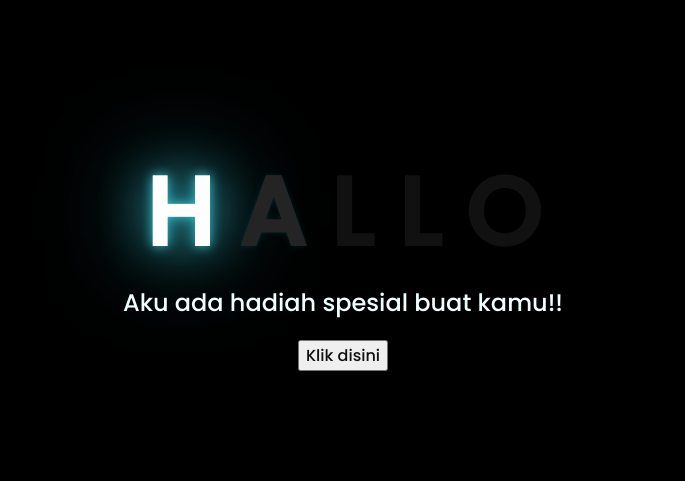
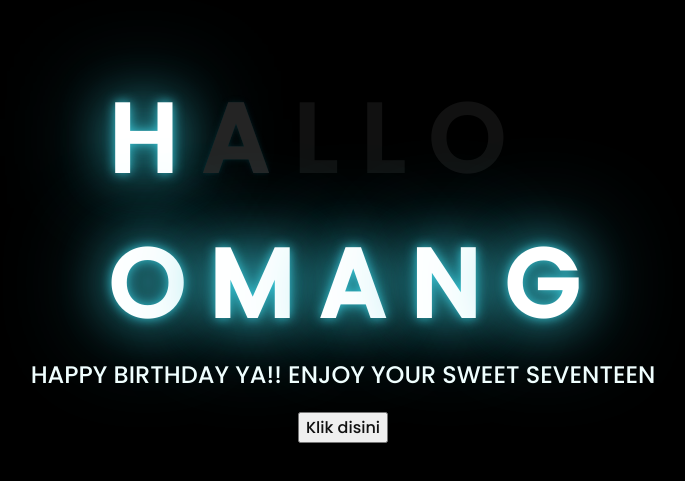
Before and after one commit to okamahagangga/flower, a plain HTML site: page index.html in a window 1280 px wide. Shown: the part 153-634 px from the top of the page, without its empty margins (305-990 px from the left). Drawn offline with Linux system fonts and the light colour scheme.

Commit message:
Update index.html

```diff
--- a/index.html
+++ b/index.html
@@ -16,9 +16,15 @@
         <span>L</span>
         <span>L</span>
         <span>O</span>
+        <br>
+        <span>O</span>
+        <span>M</span>
+        <span>A</span>
+        <span>N</span>
+        <span>G</span>
     </div>
     <div class="description">
-        <span>Aku ada hadiah spesial buat kamu!!</span>
+        <span>HAPPY BIRTHDAY YA!! ENJOY YOUR SWEET SEVENTEEN</span>
     </div>
     <div class="button">
         <button>
```
